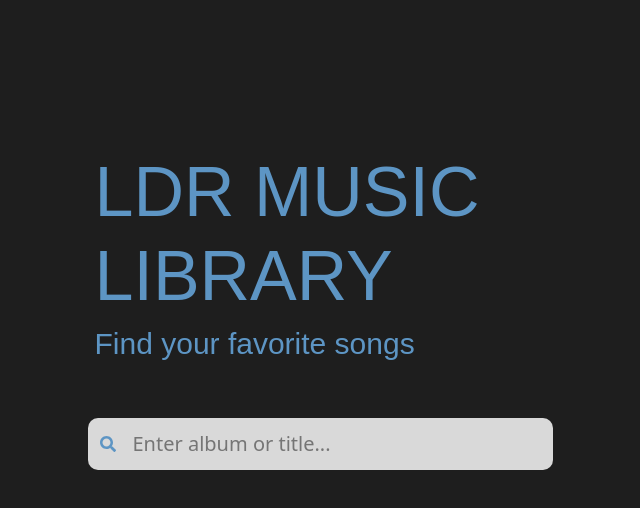
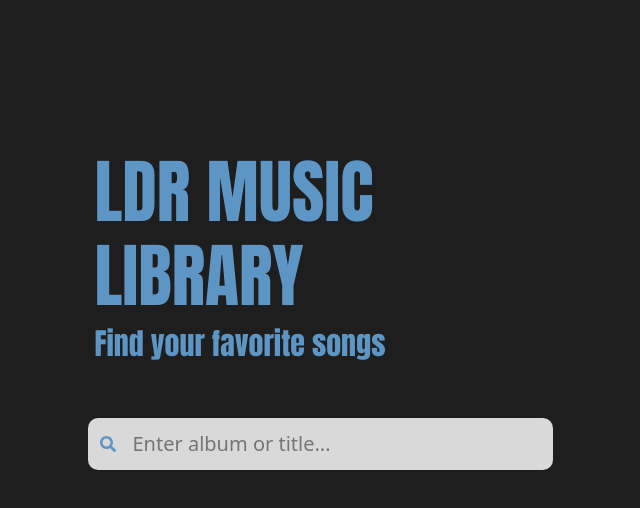
Before and after one commit to Oonuliina/lanalibrary-project, a React (Create React App) app: page / in a window 1280 px wide. Shown: the top 508 px of the page, without its empty margins (320-960 px from the left). Built offline with nearby package versions, Linux system fonts and the light colour scheme.

Commit message:
font added

```diff
--- a/public/index.html
+++ b/public/index.html
@@ -2,7 +2,9 @@
 <html lang="en">
   <head>
     <meta charset="utf-8" />
-    <link rel="icon" href="%PUBLIC_URL%/favicon.ico" />
+    <link rel="preconnect" href="https://fonts.googleapis.com">
+    <link rel="preconnect" href="https://fonts.gstatic.com" crossorigin>
+    <link href="https://fonts.googleapis.com/css2?family=Anton&display=swap" rel="stylesheet">
     <meta name="viewport" content="width=device-width, initial-scale=1" />
     <meta name="theme-color" content="#000000" />
     <meta
--- a/src/components/styles/index.css
+++ b/src/components/styles/index.css
@@ -15,7 +15,7 @@
 
 
 .main-header {
-    font-family: FuturaDisPEE, sans-serif;
+    font-family: FuturaDisPEE, Anton, sans-serif;
     padding-top: 150px;
 
 }
```
